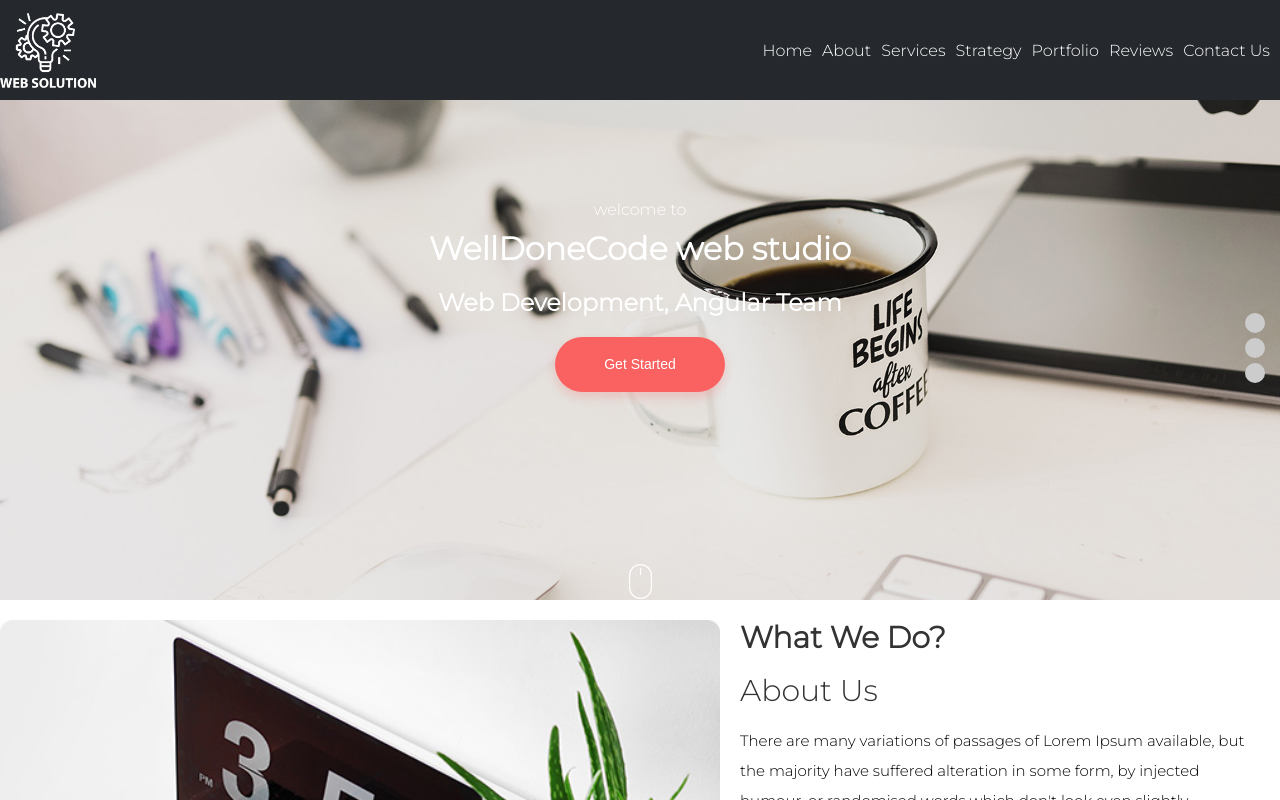
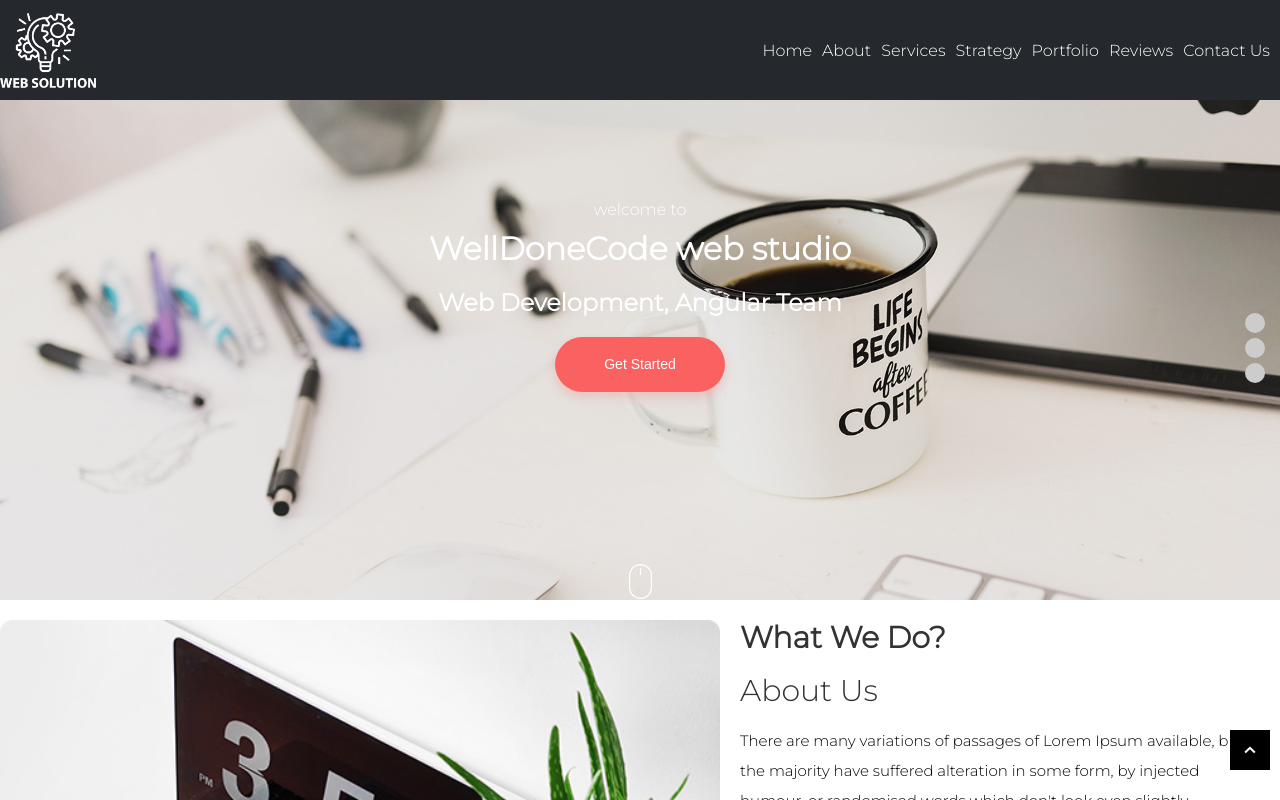
Before and after one commit to Valdemar26/wdc-landing, an Angular app: page / in a window 1280 px wide. Shown: the top 800 px of the page. Built offline with nearby package versions, Linux system fonts and the light colour scheme.

Commit message:
14: added scroll-to-top functionality

```diff
--- a/src/app/app.component.ts
+++ b/src/app/app.component.ts
@@ -1,10 +1,12 @@
-import { Component } from '@angular/core';
+import { Component, OnInit } from '@angular/core';
 
 @Component({
-  selector: 'app-root',
+  selector: 'wdc-root',
   templateUrl: './app.component.html',
   styleUrls: ['./app.component.scss']
 })
 export class AppComponent {
 
+  constructor() {}
+
 }
--- a/src/app/components/get-in-touch/get-in-touch.component.html
+++ b/src/app/components/get-in-touch/get-in-touch.component.html
@@ -78,4 +78,8 @@
 
   </div>
 
+  <a class="wdc-go-to-top" (click)="scrollToTop()">
+    <img src="../../../assets/images/arrow-top.svg" alt="arrow-top">
+  </a>
+
 </div>
--- a/src/app/components/get-in-touch/get-in-touch.component.scss
+++ b/src/app/components/get-in-touch/get-in-touch.component.scss
@@ -116,4 +116,28 @@
       }
     }
   }
+
+  .wdc-go-to-top {
+    display: flex;
+    justify-content: center;
+    align-items: center;
+    position: fixed;
+    z-index: 999;
+    font-size: 14px;
+    background-color: #000;
+    right: 10px;
+    bottom: 30px;
+    width: 40px;
+    height: 40px;
+    line-height: 40px;
+
+    &:hover {
+      cursor: pointer;
+    }
+
+    img {
+      width: 12px;
+      height: 12px;
+    }
+  }
 }
--- a/src/app/components/get-in-touch/get-in-touch.component.ts
+++ b/src/app/components/get-in-touch/get-in-touch.component.ts
@@ -1,5 +1,7 @@
 import { Component, OnInit } from '@angular/core';
 import { FormGroup, FormControl, Validators } from '@angular/forms';
+
+import { LandingService } from '../../services/landing.service';
 
 @Component({
   selector: 'wdc-get-in-touch',
@@ -10,7 +12,7 @@ export class GetInTouchComponent implements OnInit {
 
   contactForm: FormGroup;
 
-  constructor() {
+  constructor(private landingService: LandingService) {
     this.contactForm = new FormGroup({
       userName: new FormControl('', Validators.required),
       userEmail: new FormControl('', [
@@ -22,7 +24,7 @@ export class GetInTouchComponent implements OnInit {
     });
   }
 
-  // todo add dynamic notification if form successfully send
+  // todo add dynamic-component notification if form successfully send
   public ngOnInit(): void {
   }
 
@@ -31,4 +33,8 @@ export class GetInTouchComponent implements OnInit {
     this.contactForm.reset();
   }
 
-}
+  public scrollToTop(): void {
+    this.landingService.smoothScrollToTop();
+  }
+
+  }
--- a/src/app/services/landing.service.ts
+++ b/src/app/services/landing.service.ts
@@ -11,4 +11,11 @@ export class LandingService {
     const elementToScroll = document.getElementById(target);
     elementToScroll.scrollIntoView({behavior: 'smooth', block: 'start', inline: 'nearest'});
   }
+
+  public smoothScrollToTop(): void {
+    window.scrollTo({
+      top: 0,
+      behavior: 'smooth'
+    });
+  }
 }
--- a/src/index.html
+++ b/src/index.html
@@ -9,6 +9,6 @@
   <link href="https://fonts.googleapis.com/css2?family=Montserrat:wght@300&display=swap" rel="stylesheet">
 </head>
 <body>
-  <app-root></app-root>
+  <wdc-root></wdc-root>
 </body>
 </html>
```
Also changed, not shown: src/assets/images/arrow-top.svg (added).
